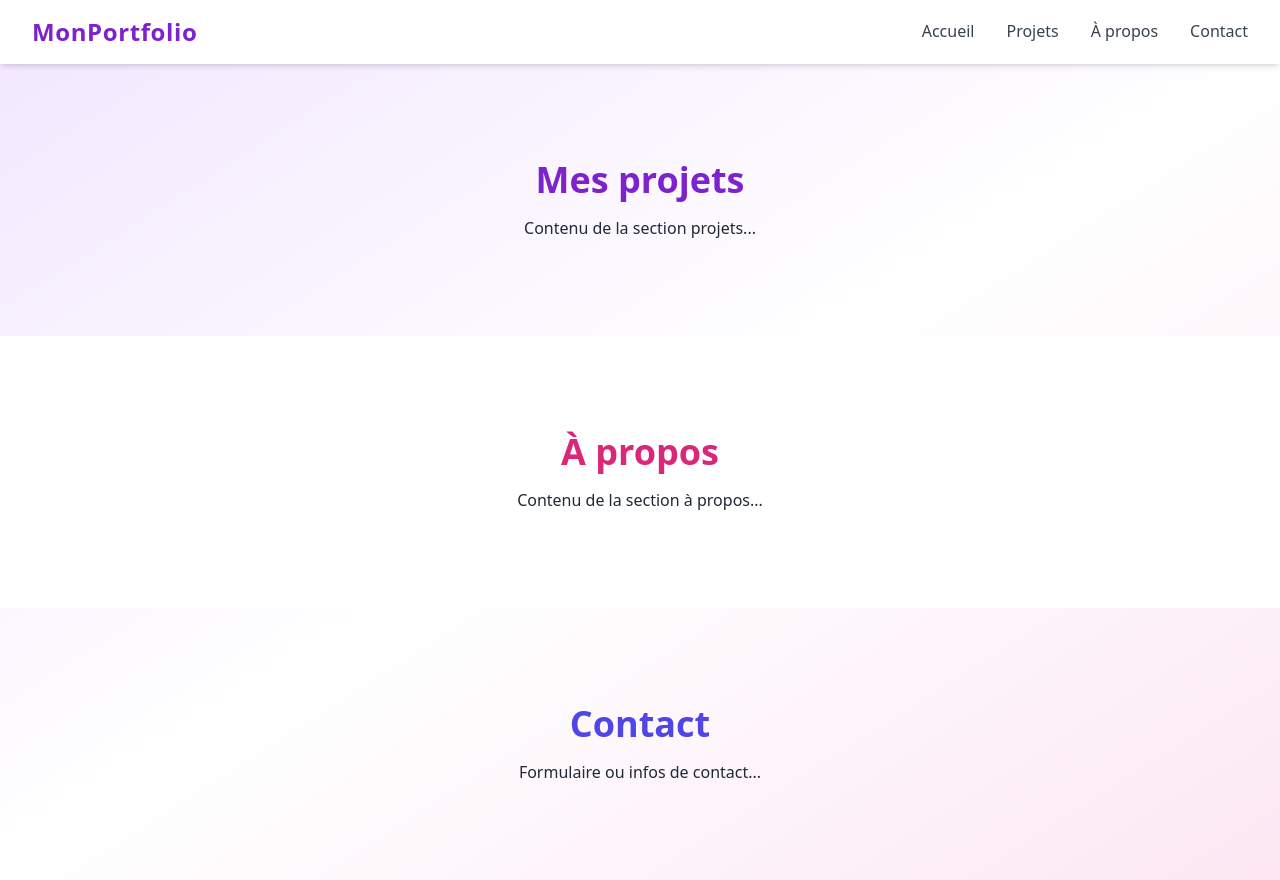
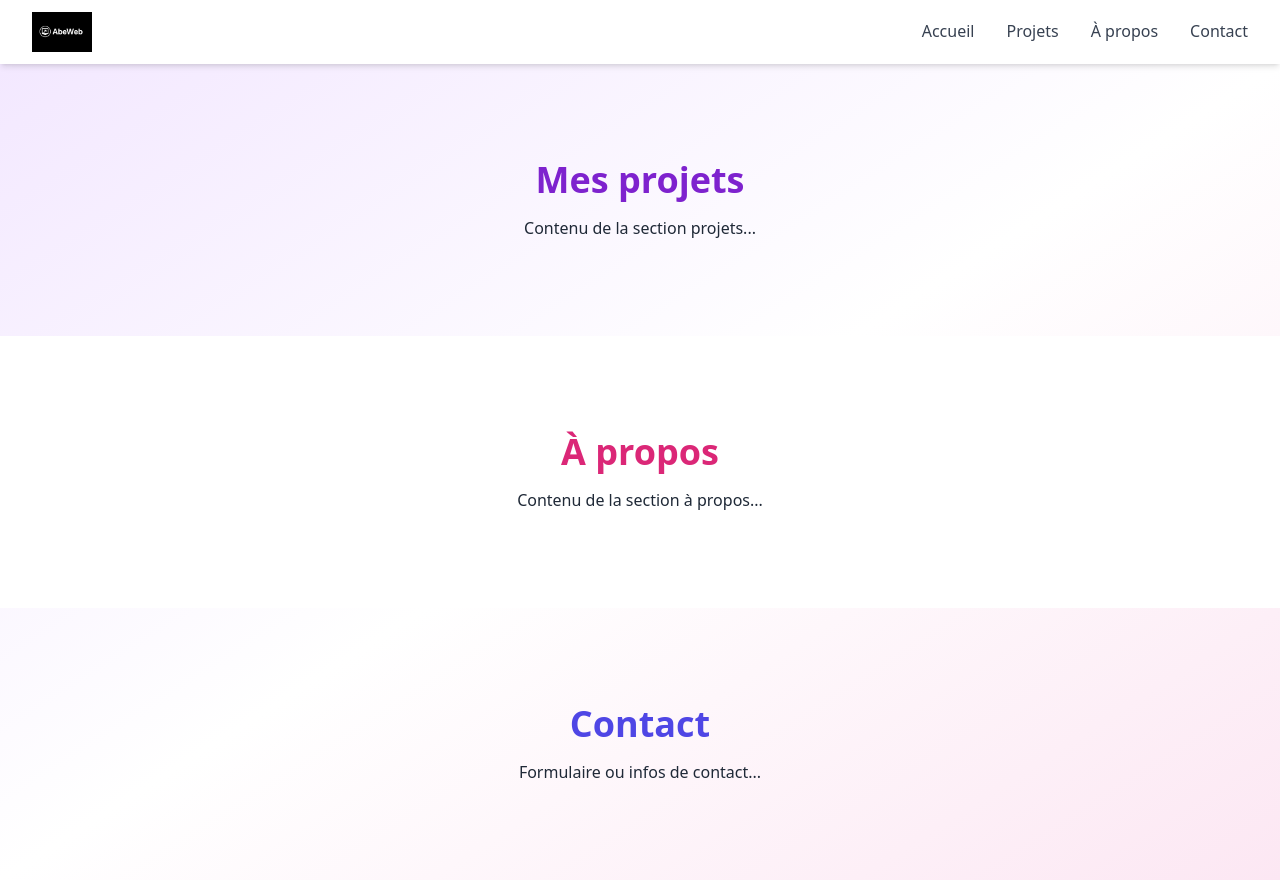
Before and after one commit to orelAbecassis/portfolio-tailwind, a Vue app: page / in a window 1280 px wide. Built offline with nearby package versions, Linux system fonts and the light colour scheme.

Commit message:
Création du dossier Images et mise en place du logo dans le header

```diff
--- a/src/components/Header.vue
+++ b/src/components/Header.vue
@@ -1,9 +1,17 @@
+<script setup>
+import logoAbweb from '../Images/logo-abweb.jpeg'
+</script>
+
 <template>
   <header class="bg-white shadow-md sticky top-0 z-50">
     <nav class="max-w-7xl mx-auto px-4 sm:px-6 lg:px-8 flex justify-between items-center h-16">
       <!-- Logo -->
-      <div class="text-2xl font-extrabold text-purple-700 tracking-wide">
-        MonPortfolio
+      <div class="flex items-center h-full">
+        <img
+          :src="logoAbweb"
+          alt="Logo Abweb"
+          class="h-10 w-auto object-contain"
+        />
       </div>
 
       <!-- Navigation -->
```
Also changed, not shown: src/Images/logo-abweb.jpeg (added), src/Images/photo-orel.jpeg (added).
